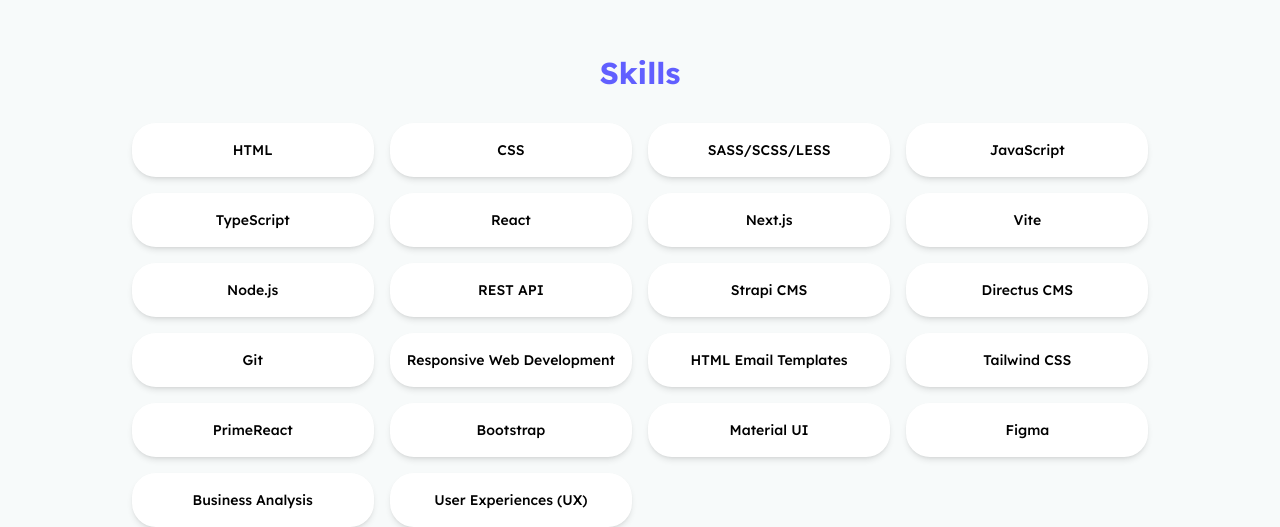
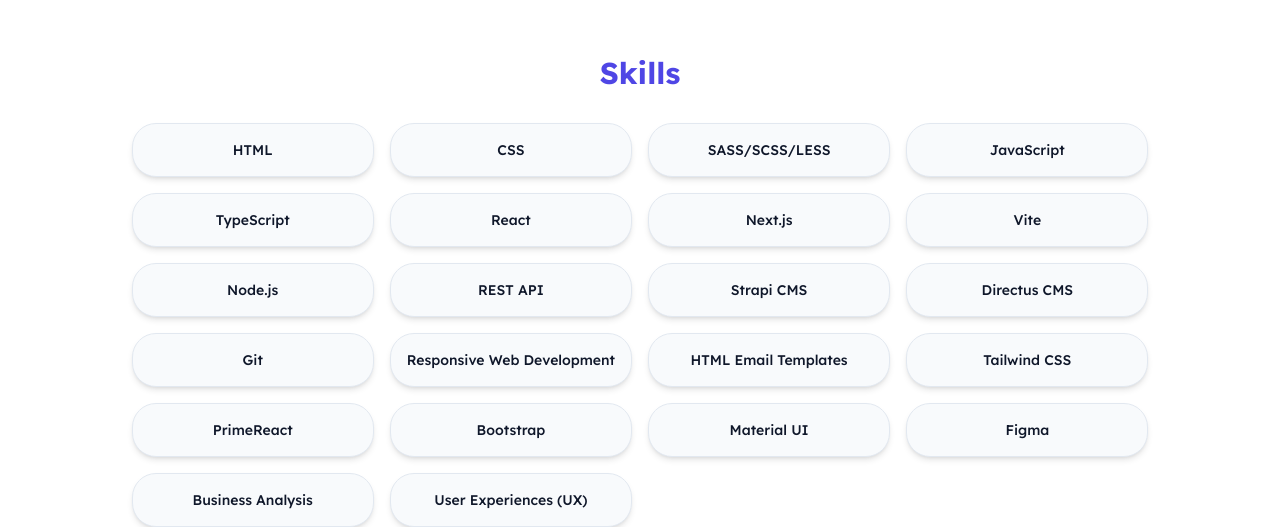
Before and after one commit to sendoganhazal/hazalsendogan, a Next.js app: page / in a window 1280 px wide. Shown: the part 973-1500 px from the top of the page. Built offline with nearby package versions, Linux system fonts and the light colour scheme.

Commit message:
skills revised

```diff
--- a/app/globals.css
+++ b/app/globals.css
@@ -175,20 +175,21 @@
 }
 /* Skills*/
 .skills-section {
-  @apply bg-[#f7fafa] py-16 px-6;
+  @apply bg-[#FFFFFF] py-16 px-6;
 }
 .container {
   @apply lg:h-screen mx-auto max-w-7xl flex flex-col justify-center items-center;
 }
 .skills-section h2 {
-  @apply text-indigo-500 font-bold mb-8 text-center;
+  @apply text-[#4F46E5] font-bold mb-8 text-center;
 }
 .skills-section .grid-view {
   @apply grid grid-cols-1 sm:grid-cols-2 md:grid-cols-3 lg:grid-cols-4 gap-4;
 }
 
 .skills-card {
-  @apply rounded-3xl p-4 backdrop-blur-md shadow-md border text-center text-sm font-medium cursor-default  bg-white border-white/20;
+  @apply rounded-3xl p-4 backdrop-blur-md shadow-md border text-center text-sm font-medium cursor-default  bg-[#F8FAFC] hover:bg-[#EEF2FF] border-[#E2E8F0];
+  color: var(--text-primary)
 }
 
 /*Services*/
```
